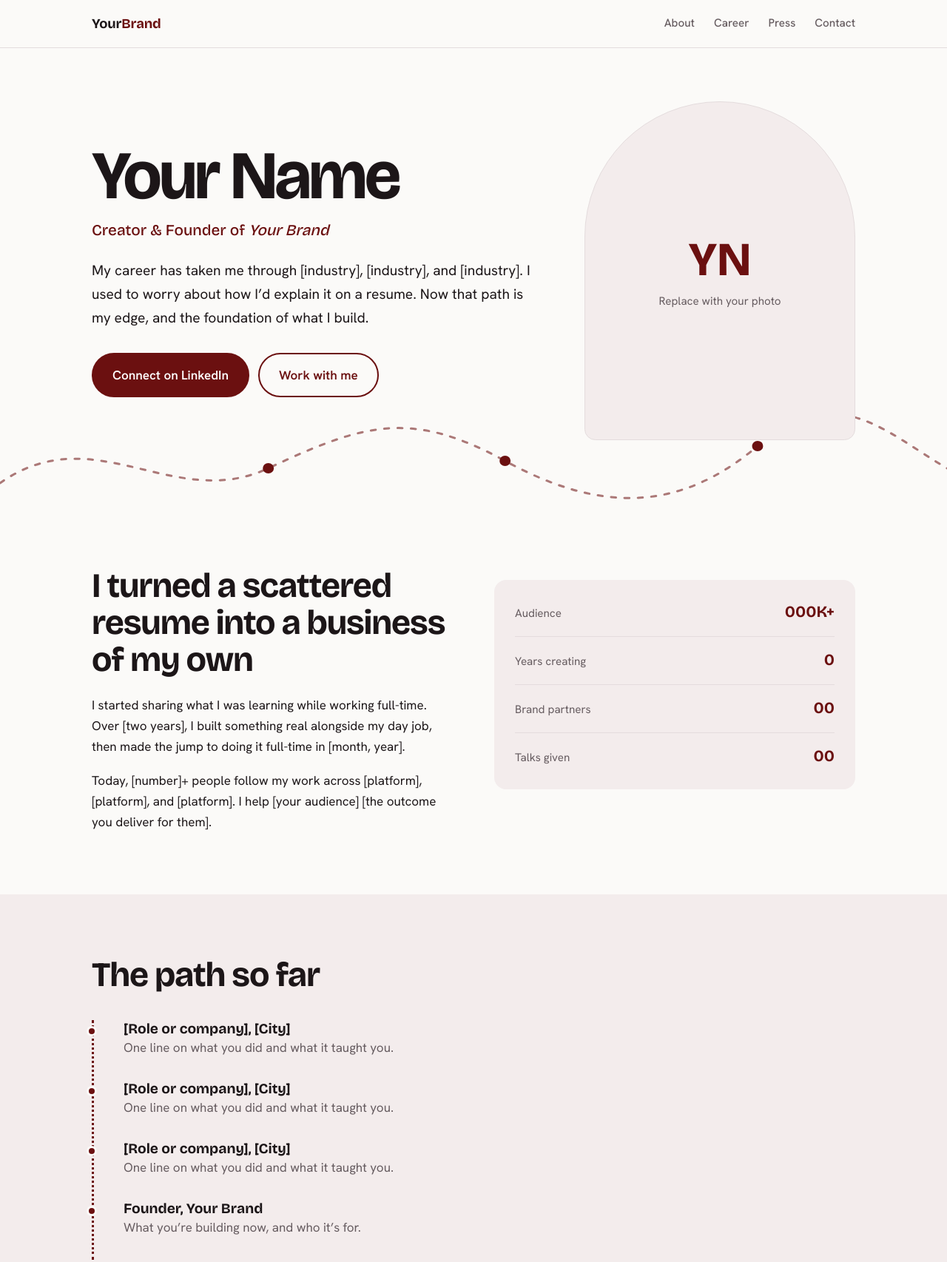
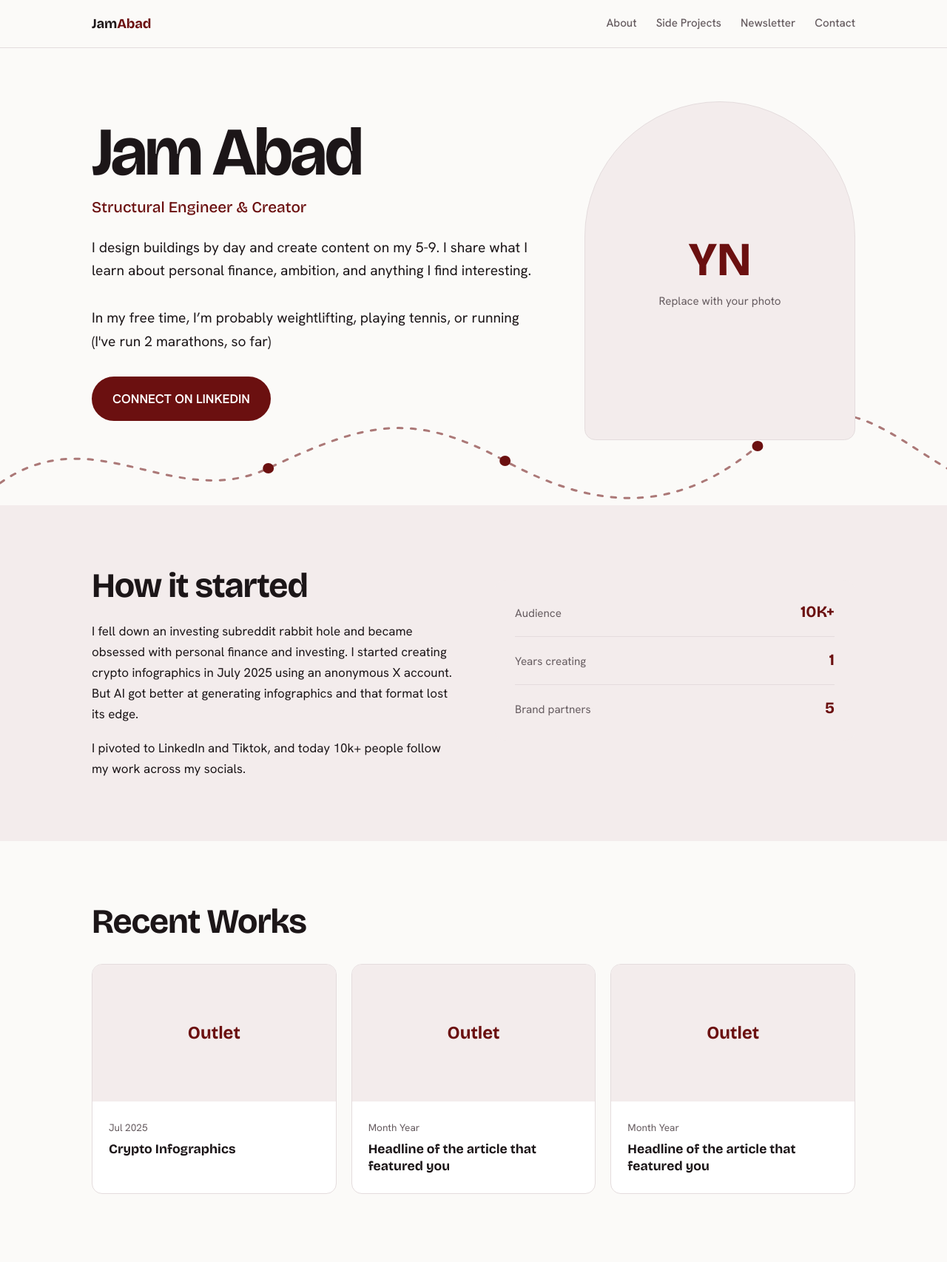
Before and after one commit to jambxd/portfolio, a plain HTML site: page index.html in a window 1280 px wide. Shown: the top 1706 px of the page at 74% size. Drawn offline with nearby package versions, Linux system fonts and the light colour scheme.

Commit message:
updated placeholder texts

```diff
--- a/index.html
+++ b/index.html
@@ -3,7 +3,7 @@
 <head>
 <meta charset="utf-8">
 <meta name="viewport" content="width=device-width, initial-scale=1, viewport-fit=cover">
-<title>About Your Name | Portfolio</title>
+<title>Jam Abad | Portfolio</title>
 <link rel="preconnect" href="https://fonts.googleapis.com">
 <link rel="preconnect" href="https://fonts.gstatic.com" crossorigin>
 <link href="https://fonts.googleapis.com/css2?family=Bricolage+Grotesque:opsz,wght@12..96,500;12..96,700&family=Hanken+Grotesk:wght@400;500;600&display=swap" rel="stylesheet">
@@ -16,16 +16,6 @@
   box-sizing:border-box;
   padding-top:env(safe-area-inset-top,0px);
   padding-bottom:env(safe-area-inset-bottom,0px);
-}
-@media (prefers-color-scheme:dark){
-  :root:not([data-theme="light"]){
-    --accent:#c25a5a; --accent-ink:#1c1618;
-    --bg:#161213; --surface:#201a1c; --tint:#2a2022; --ink:#f3eeee; --muted:#b3a8ab; --line:#3a2f32; color-scheme:dark;
-  }
-}
-:root[data-theme="dark"]{
-  --accent:#c25a5a; --accent-ink:#1c1618;
-  --bg:#161213; --surface:#201a1c; --tint:#2a2022; --ink:#f3eeee; --muted:#b3a8ab; --line:#3a2f32; color-scheme:dark;
 }
 *,*::before,*::after{box-sizing:inherit}
 html{scroll-padding-top:calc(env(safe-area-inset-top,0px) + 72px);scroll-behavior:smooth}
@@ -114,12 +104,12 @@ footer a:hover{color:var(--accent)}
 
 <header>
   <div class="wrap nav">
-    <a class="logo" href="#top">Your<span>Brand</span></a>
+    <a class="logo" href="#top">Jam<span>Abad</span></a>
     <nav aria-label="Main">
       <ul>
         <li><a href="#story">About</a></li>
-        <li><a href="#path">Career</a></li>
-        <li><a href="#press">Press</a></li>
+        <li><a href="#projects">Side Projects</a></li>
+        <li><a href="https://substack.com/@jambxd" target="_blank">Newsletter</a></li>
         <li><a href="#contact">Contact</a></li>
       </ul>
     </nav>
@@ -130,12 +120,13 @@ footer a:hover{color:var(--accent)}
   <div class="hero">
     <div class="wrap hero-grid">
       <div>
-        <h1>Your Name</h1>
-        <p class="role">Creator &amp; Founder of <em>Your Brand</em></p>
-        <p class="lede">My career has taken me through [industry], [industry], and [industry]. I used to worry about how I’d explain it on a resume. Now that path is my edge, and the foundation of what I build.</p>
+        <h1>Jam Abad</h1>
+        <p class="role">Structural Engineer &amp; Creator</em></p>
+        <p class="lede">I design buildings by day and create content on my 5-9. I share what I learn about personal finance, ambition, and anything I find interesting.</p>
+
+        <p class="lede">In my free time, I’m probably weightlifting, playing tennis, or running (I've run 2 marathons, so far)</p>
         <div class="links">
-          <a class="btn" href="#">Connect on LinkedIn</a>
-          <a class="btn ghost" href="#contact">Work with me</a>
+          <a class="btn" href="#">CONNECT ON LINKEDIN</a>
         </div>
       </div>
       <div class="photo" role="img" aria-label="Placeholder for your photo">
@@ -148,51 +139,40 @@ footer a:hover{color:var(--accent)}
     </svg>
   </div>
 
-  <section id="story">
+  <section id="story" style="background:var(--tint)">
     <div class="wrap story">
       <div>
-        <h2>I turned a scattered resume into a business of my own</h2>
-        <p>I started sharing what I was learning while working full-time. Over [two years], I built something real alongside my day job, then made the jump to doing it full-time in [month, year].</p>
-        <p>Today, [number]+ people follow my work across [platform], [platform], and [platform]. I help [your audience] [the outcome you deliver for them].</p>
+        <h2>How it started</h2>
+        <p>I fell down an investing subreddit rabbit hole and became obsessed with personal finance and investing. I started creating crypto infographics in July 2025 using an anonymous X account. But AI got better at generating infographics and that format lost its edge.</p>
+
+        <p>I pivoted to LinkedIn and Tiktok, and today 10k+ people follow my work across my socials.</p>
+
       </div>
       <dl class="facts" aria-label="Highlights">
-        <div><dt>Audience</dt><dd>000K+</dd></div>
-        <div><dt>Years creating</dt><dd>0</dd></div>
-        <div><dt>Brand partners</dt><dd>00</dd></div>
-        <div><dt>Talks given</dt><dd>00</dd></div>
+        <div><dt>Audience</dt><dd>10K+</dd></div>
+        <div><dt>Years creating</dt><dd>1</dd></div>
+        <div><dt>Brand partners</dt><dd>5</dd></div>
       </dl>
     </div>
   </section>
 
-  <section id="path" style="background:var(--tint)">
+  <section id="projects">
     <div class="wrap">
-      <h2>The path so far</h2>
-      <ol class="steps">
-        <li><strong>[Role or company], [City]</strong><span>One line on what you did and what it taught you.</span></li>
-        <li><strong>[Role or company], [City]</strong><span>One line on what you did and what it taught you.</span></li>
-        <li><strong>[Role or company], [City]</strong><span>One line on what you did and what it taught you.</span></li>
-        <li><strong>Founder, Your Brand</strong><span>What you’re building now, and who it’s for.</span></li>
-      </ol>
-    </div>
-  </section>
-
-  <section id="press">
-    <div class="wrap">
-      <h2>Selected media coverage</h2>
+      <h2>Recent Works</h2>
       <div class="cards">
-        <a class="card" href="#"><div class="thumb">Outlet</div><div class="body"><small>Month Year</small><h3>Headline of the article that featured you</h3></div></a>
+        <a class="card" href="#"><div class="thumb">Outlet</div><div class="body"><small>Jul 2025</small><h3>Crypto Infographics</h3></div></a>
         <a class="card" href="#"><div class="thumb">Outlet</div><div class="body"><small>Month Year</small><h3>Headline of the article that featured you</h3></div></a>
         <a class="card" href="#"><div class="thumb">Outlet</div><div class="body"><small>Month Year</small><h3>Headline of the article that featured you</h3></div></a>
       </div>
     </div>
   </section>
 
-  <section id="contact" style="padding-top:20px">
+  <section id="contact" style="padding-top:10px">
     <div class="wrap">
       <div class="cta">
         <h2>Let’s work together.</h2>
-        <p>For brand partnerships, speaking, press, and other collaborations.</p>
-        <a class="btn" href="mailto:hello@example.com">Get in touch</a>
+        <p>For brand partnerships and other collaborations</p>
+        <a class="btn" href="mailto:work.jmabad@gmail.com">GET IN TOUCH</a>
       </div>
     </div>
   </section>
@@ -200,14 +180,7 @@ footer a:hover{color:var(--accent)}
 
 <footer>
   <div class="wrap foot">
-    <span>© 2026 Your Brand · Founded by Your Name</span>
-    <ul>
-      <li><a href="#">Instagram</a></li>
-      <li><a href="#">LinkedIn</a></li>
-      <li><a href="#">TikTok</a></li>
-      <li><a href="#">YouTube</a></li>
-      <li><a href="#">Newsletter</a></li>
-    </ul>
+    <span>© 2026 · Build and Designed Jam Abad</span>
   </div>
 </footer>
 
```
